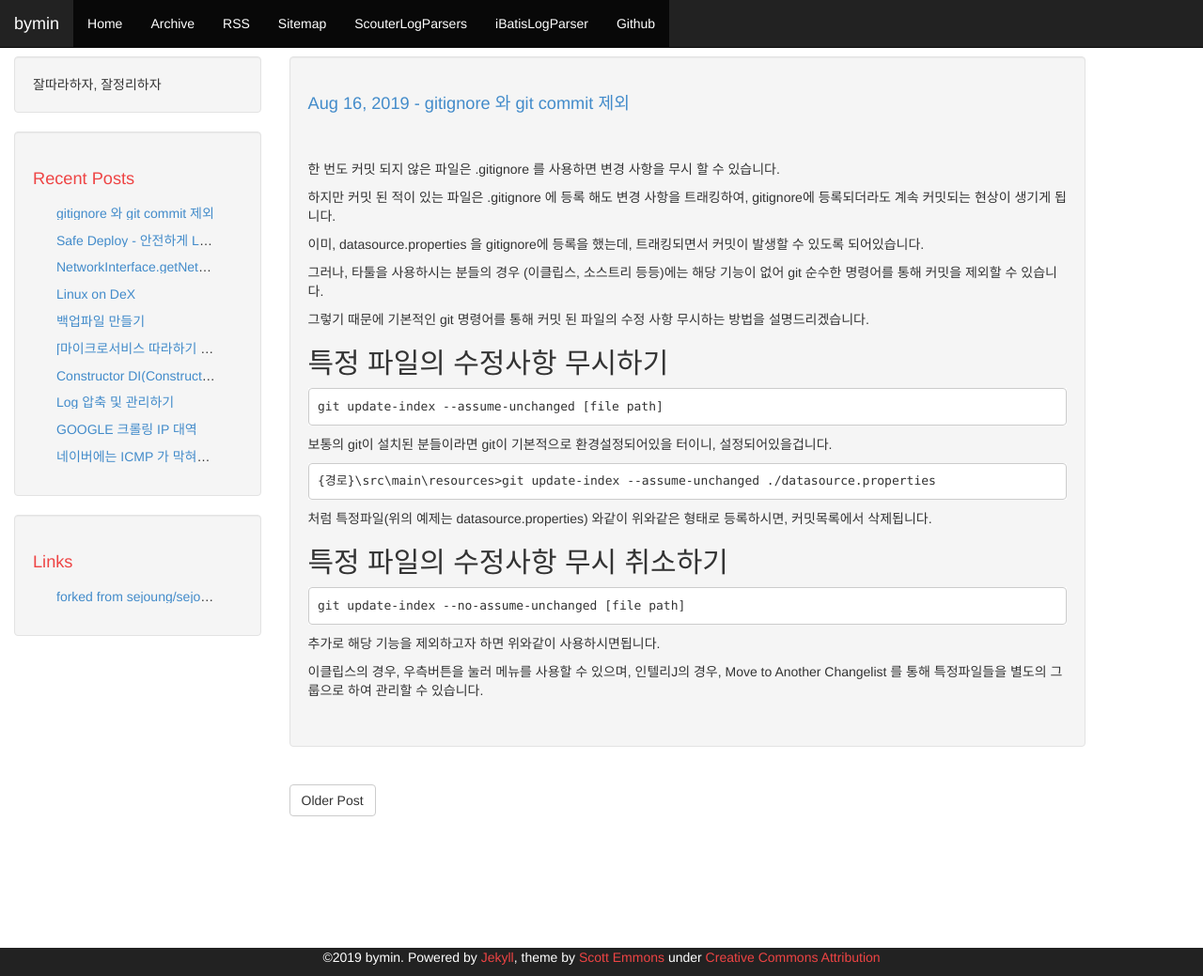
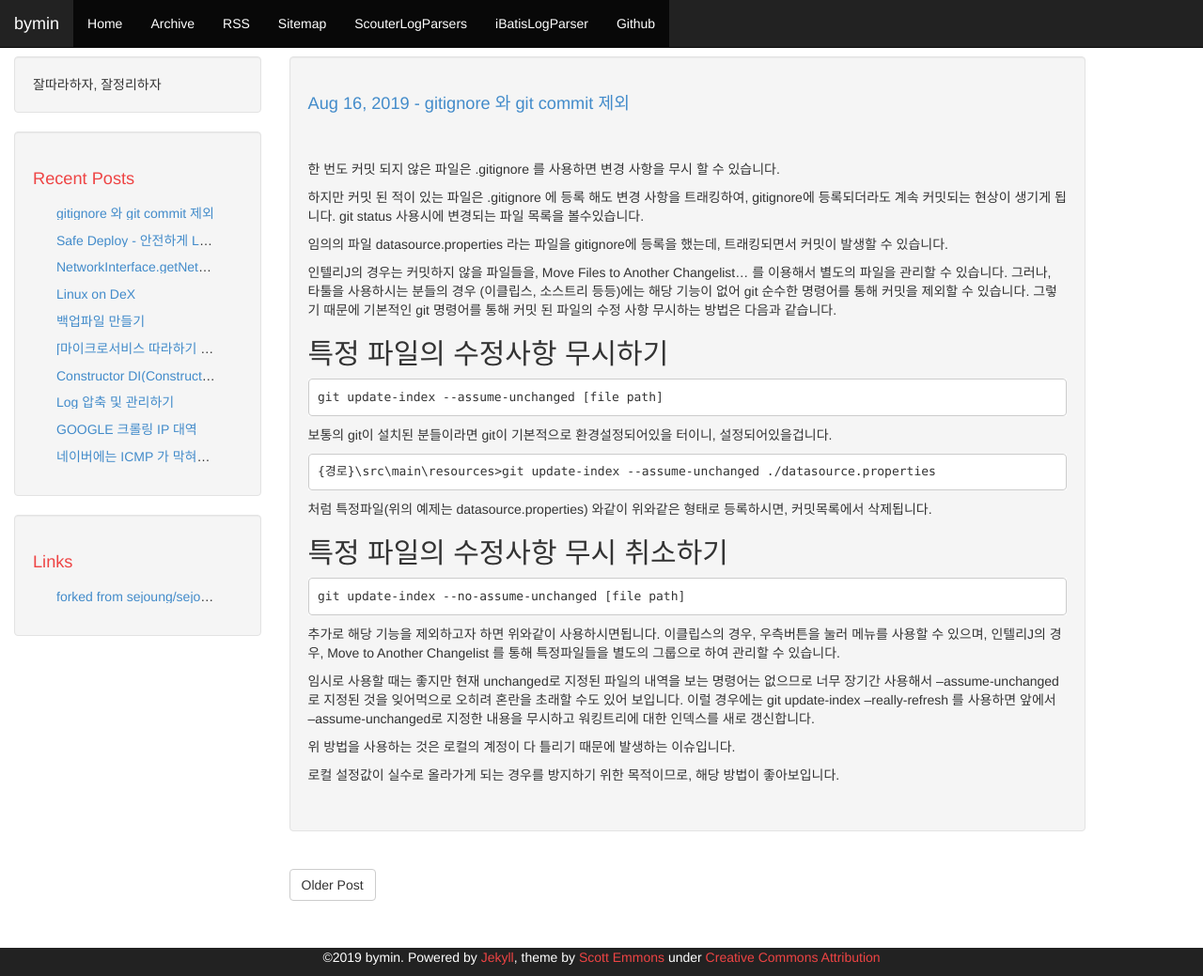
Before and after one commit to youngclown/youngclown.github.io, a Jekyll site: the page built from _posts/2019-08-16-gitignore.md, in a window 1280 px wide and 1039 px high. Shown: the whole window at 94% size. Built offline with Jekyll 4.4.1, drawn with Linux system fonts in a browser that asks for light colours; nearby versions of some CDN libraries.

Commit message:
gitignore 설명 부실한 부분 추가 설명

````diff
--- a/_posts/2019-08-16-gitignore.md
+++ b/_posts/2019-08-16-gitignore.md
@@ -8,37 +8,37 @@ comments: true
 한 번도 커밋 되지 않은 파일은 .gitignore 를 사용하면 변경 사항을 무시 할 수 있습니다.
 
 하지만 커밋 된 적이 있는 파일은 .gitignore 에 등록 해도 변경 사항을 트래킹하여, gitignore에 등록되더라도 계속 커밋되는 현상이 생기게 됩니다.
+git status 사용시에 변경되는 파일 목록을 볼수있습니다.
 
-이미, datasource.properties 을 gitignore에 등록을 했는데, 트래킹되면서 커밋이 발생할 수 있도록 되어있습니다.
+임의의 파일 datasource.properties 라는 파일을 gitignore에 등록을 했는데, 트래킹되면서 커밋이 발생할 수 있습니다.
 
+인텔리J의 경우는 커밋하지 않을 파일들을, Move Files to Another Changelist... 를 이용해서 별도의 파일을 관리할 수 있습니다.
 그러나, 타툴을 사용하시는 분들의 경우 (이클립스, 소스트리 등등)에는 해당 기능이 없어 git 순수한 명령어를 통해 커밋을 제외할 수 있습니다.
-
-그렇기 때문에 기본적인 git 명령어를 통해 커밋 된 파일의 수정 사항 무시하는 방법을 설명드리겠습니다.
-
+그렇기 때문에 기본적인 git 명령어를 통해 커밋 된 파일의 수정 사항 무시하는 방법은 다음과 같습니다.
 
 특정 파일의 수정사항 무시하기
 ----
-
 ```
 git update-index --assume-unchanged [file path]
 ```
-
 보통의 git이 설치된 분들이라면 git이 기본적으로 환경설정되어있을 터이니, 설정되어있을겁니다.
-
 ```
 {경로}\src\main\resources>git update-index --assume-unchanged ./datasource.properties
 ```
 처럼 특정파일(위의 예제는 datasource.properties) 와같이 위와같은 형태로 등록하시면, 커밋목록에서 삭제됩니다.
 
-
-
 특정 파일의 수정사항 무시 취소하기
 ---
-
 ```
 git update-index --no-assume-unchanged [file path]
 ```
 추가로 해당 기능을 제외하고자 하면 위와같이 사용하시면됩니다.
-
 이클립스의 경우, 우측버튼을 눌러 메뉴를 사용할 수 있으며,
 인텔리J의 경우, Move to Another Changelist 를 통해 특정파일들을 별도의 그룹으로 하여 관리할 수 있습니다.
+
+임시로 사용할 때는 좋지만 현재 unchanged로 지정된 파일의 내역을 보는 명령어는 없으므로 너무 장기간 사용해서 --assume-unchanged로 지정된 것을 잊어먹으로 오히려 혼란을 초래할 수도 있어 보입니다.
+이럴 경우에는 git update-index --really-refresh 를 사용하면 앞에서 --assume-unchanged로 지정한 내용을 무시하고 워킹트리에 대한 인덱스를 새로 갱신합니다.
+
+위 방법을 사용하는 것은 로컬의 계정이 다 틀리기 때문에 발생하는 이슈입니다.
+
+로컬 설정값이 실수로 올라가게 되는 경우를 방지하기 위한 목적이므로, 해당 방법이 좋아보입니다.
````
